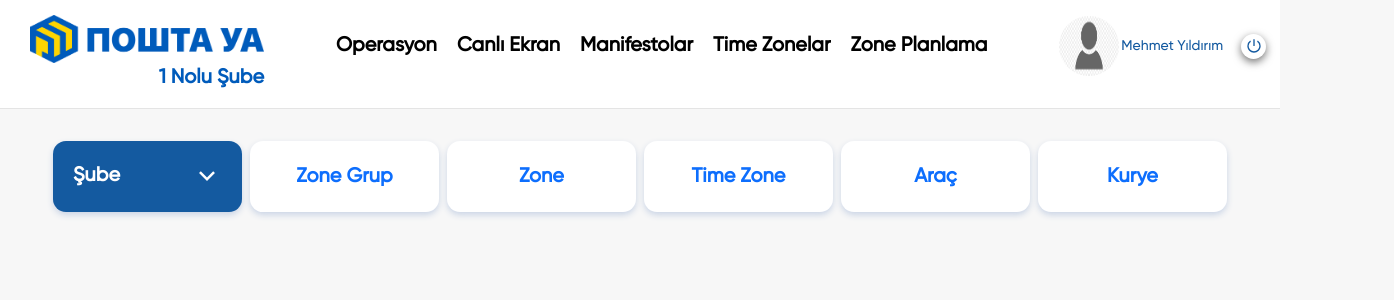
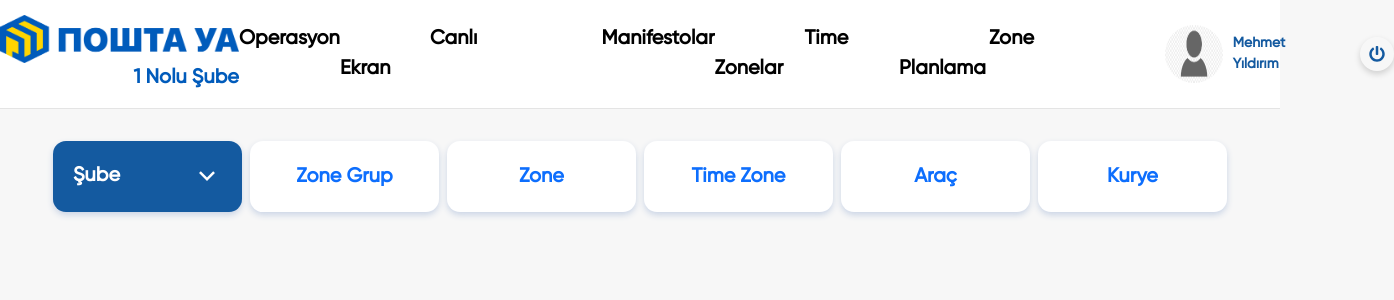
Before and after one commit to israfil3019/logistic-panel, a React (Create React App) app: page / in a window 1280 px wide. Shown: the top 300 px of the page, 1394 px wide, since content can reach past the window. Built offline with nearby package versions, Linux system fonts and the light colour scheme.

Commit message:
add show password, seperate filter input

```diff
--- a/src/App.css
+++ b/src/App.css
@@ -9,7 +9,7 @@ html {
   font-family: Gilroy;
   src: url("assets/gilroy-bold-cufonfonts/Gilroy-Medium.ttf");
 }
-
+/* navbar start */
 .mybar {
   background-color: white;
   border-bottom: #e4e4e4 1px solid;
@@ -19,83 +19,96 @@ html {
   align-items: center;
   box-sizing: border-box;
 }
-.logo {
+
+/* logo */
+.poshta_logo {
   display: flex;
   align-items: flex-end;
   flex-direction: column;
 }
-.logo span {
+.poshta_logo span {
   font-size: 20px;
   font-weight: 600;
   color: #005bbb;
 }
 
-.img {
+.poshta_img {
   height: 3rem;
+  width: 239px;
+}
+
+/* navbar right */
+.navbar_right {
+  position: relative;
+  right: -4rem;
+  display: flex;
+  justify-content: space-between;
+  align-items: center;
+  box-sizing: border-box;
 }
 
 .kullanici_bilgiler {
   display: flex;
-  justify-content: flex-end;
+  justify-content: space-between;
   align-items: center;
 }
 .kullanici_bilgiler img {
-  width: 60px;
-  height: 60px;
+  width: 58px;
+  height: 58px;
   border-radius: 100%;
 }
 .kullanici_bilgiler p {
-  margin: 0 2px;
+  margin: 0;
   font-size: 14px;
   color: #145aa0;
-  font-weight: 500;
-  text-align: center;
+  font-weight: 600;
+  position: relative;
+  left: 10px;
 }
-.navbar_right {
-  position: relative;
-  right: -2rem;
-  display: flex;
-  justify-content: flex-end;
-  align-items: center;
-  margin-bottom: 1rem;
-}
+/* navbar right icon */
 .top-react-icons {
   color: #145aa0;
   font-size: 1rem;
-  font-weight: bold;
 }
 
 .navbar_right button {
   display: flex;
   justify-content: center;
   align-items: center;
-  margin: 1rem;
+  position: relative;
+  left: 50px;
   padding: 0;
-  width: 25px;
-  height: 25px;
-  box-shadow: 0 3px 8px #707070;
+  width: 34px;
+  height: 34px;
+  box-shadow: 0 3px 6px rgba(0, 0, 0, 0.16);
 }
 
-.mybar ul {
-  list-style: none;
+/* navbar links */
+.navbar_list {
   display: flex;
-  justify-content: space-around;
+  margin-left: 0;
 }
 
-.mybar ul li a {
+.navbar_list a {
   text-decoration: none;
-  margin: 0 10px;
   color: black;
-  padding: 45px 0;
+  padding: 40px 0;
   font-size: 20px;
   font-weight: 500;
   font-weight: bold;
+  margin-left: 90px;
 }
+#operation_link {
+  margin-left: 0;
+}
+/* active border bottom */
 
 .mybar .active {
   color: #005bbb;
   border-bottom: 4px #005bbb solid;
 }
+
+/* navbar end */
 
 /* Buttons Start */
 #navbar_alt {
@@ -107,7 +120,7 @@ html {
 }
 
 #navbar_alt .btn-lg {
-  color: #004E9C;
+  color: #004e9c;
   width: 189px;
   height: 71px;
   box-shadow: 0 3px 6px #cbd5e6;
@@ -115,22 +128,33 @@ html {
   font-weight: 600;
   border-radius: 13px;
   margin: 8px;
-
 }
 /* Buttons End */
 
 /* Kargo Gösterim Start */
+#atanmıs_head {
+  font-size: 20px;
+  font-weight: 600;
+  color: #145aa0;
+  margin-bottom: 1rem;
+}
+#atanmıs_head div {
+  width: 636px;
+}
+
 .assign_kargo {
   overflow-y: auto;
   height: 669px;
   padding: 0;
   padding-right: 16px;
 }
+/* scroll bar start */
 .assign_kargo::-webkit-scrollbar {
   width: 16px;
 }
 
 .assign_kargo::-webkit-scrollbar-track {
+  margin-top: 6px;
   border-radius: 51px;
   background-color: #ececec;
 }
@@ -139,29 +163,22 @@ html {
   background-color: hsl(210, 78%, 35%);
   border-radius: 51px;
 }
+/* scroll bar end */
 
 .checkbox {
   display: flex;
   align-items: center;
   justify-content: flex-end;
   position: relative;
-  right:8px;
+  right: 8px;
 }
 #checkbox {
   border: none;
   width: 1rem;
   height: 1rem;
-  background-color: #E9E9E9;
+  background-color: #e9e9e9;
 }
-#atanmıs_head {
-  font-size: 20px;
-  font-weight: 600;
-  color: #145aa0;
-  margin-bottom: 18px;
-}
-#atanmıs_head div{
-  width: 636px;
-}
+
 .search_icon {
   position: relative;
   left: -30px;
@@ -182,17 +199,17 @@ html {
   width: 184px;
   height: 42px;
 }
-.process_area{
+.process_area {
   display: flex;
   justify-content: space-around;
   align-items: center;
   margin-right: 2rem;
   width: 325px;
 }
-.process_area button{
+.process_area button {
   border: none;
   background-color: white;
-  color: #145AA0;
+  color: #145aa0;
   font-size: 14px;
   font-weight: 600;
 }
@@ -204,7 +221,6 @@ html {
   border-radius: 25px;
   margin-right: 10px;
 }
-
 
 #kargo_gösterim2 {
   width: 636px;
@@ -243,14 +259,13 @@ html {
 }
 /* Kargo Gösterim End */
 
-
 /* Login Page Start */
 .img-cotainer {
   display: flex;
   justify-content: center;
 }
 .login_logo img {
-  width: 450px;
+  width: 300px;
   margin-bottom: 30px;
 }
 .login-main {
@@ -285,25 +300,31 @@ html {
   line-height: 1.5;
   border-radius: 4px;
 }
-.checkbox_password {
+.checkbox_remember {
   display: flex;
   justify-content: flex-start;
-  align-items: center;
+  align-items:baseline;
+}
+.checkbox_remember label{
+  margin:0 0px 10px 10px;
 }
 #checkbox1 {
-  margin: 10px 10px 10px 0;
-  width: 1rem;
-  height: 1rem;
+  border: 1px solid #dfdfdf;
+  padding: 8px;
+  margin: 0;
 }
 #signin_btn {
   padding: 6px 28px;
 }
 .show-hide {
   position: relative;
+  color: #004e9c;
+  font-size: 12px;
   bottom: 28px;
   left: 320px;
   -webkit-transform: translateY(-50%);
   transform: translateY(-50%);
+  cursor: pointer;
 }
 .show-hide span.show:before {
   content: "show";
--- a/src/components/DropdownSube.js
+++ b/src/components/DropdownSube.js
@@ -51,7 +51,7 @@ const ListItem = styled("li")`
   padding: 5px;
   border-bottom: 1px solid #e5e5e5;
   &:hover {
-    color: #fd9e46;
+    color: #145AA0;
   }
   &:last-child {
     border: none;
--- a/src/components/Navbar.js
+++ b/src/components/Navbar.js
@@ -1,14 +1,13 @@
 import React, { useState, useContext } from "react";
 import logo from "../assets/poshta_logo.png";
 import avatar from "../assets/avatar.jpg";
-import { RiShutDownLine } from "react-icons/ri";
+import { FaPowerOff } from "react-icons/fa";
 import { NavLink } from "react-router-dom";
 import { IconContext } from "react-icons";
 import { useHistory } from "react-router";
 
-
 const Navbar = () => {
-  let history = useHistory()
+  let history = useHistory();
   const [kullanici, setKullanici] = useState([
     {
       resim: avatar,
@@ -22,52 +21,61 @@ const Navbar = () => {
     },
   ]);
 
-  const handleLogout = () =>{
-    history.push('/login')
-  }
+  const handleLogout = () => {
+    history.push("/login");
+  };
   return (
     <div className="mybar">
-      <div className="logo">
-        <img className="img" src={logo} alt="logo"></img>
+      <div className="poshta_logo">
+        <img className="poshta_img" src={logo} alt="logo"></img>
         <span>1 Nolu Şube</span>
       </div>
-      <ul className='navbar_list'>
-        <li>
-          <NavLink exact activeClassName="active" to="/operasyon">
+      <div className="navbar_list">
+        <div>
+          <NavLink
+            id="operation_link"
+            exact
+            activeClassName="active"
+            to="/operasyon"
+          >
             Operasyon
           </NavLink>
-        </li>
-        <li>
+        </div>
+        <div>
           <NavLink activeClassName="active" to="/canli-ekran">
             Canlı Ekran
           </NavLink>
-        </li>
-        <li>
+        </div>
+        <div>
           <NavLink activeClassName="active" to="/manifesto">
             Manifestolar
           </NavLink>
-        </li>
-        <li>
+        </div>
+        <div>
           <NavLink activeClassName="active" to="/time-zone">
             Time Zonelar
           </NavLink>
-        </li>
-        <li>
+        </div>
+        <div>
           <NavLink activeClassName="active" to="/zone-plan">
             Zone Planlama
           </NavLink>
-        </li>
-      </ul>
+        </div>
+      </div>
 
       <div className="navbar_right">
         <div className="kullanici_bilgiler">
-          <img src={kullanici[0].resim} alt="avatar" />
-          <p>{kullanici[0].isim}</p>
+          <div>
+            <img src={kullanici[0].resim} alt="avatar" />
+          </div>
+          <div>
+            <p>{kullanici[0].isim}</p>
+          </div>
         </div>
         <div>
-          <button className='btn rounded-circle'>
+          <button className="btn rounded-circle">
             <IconContext.Provider value={{ className: "top-react-icons" }}>
-              <RiShutDownLine onClick={handleLogout}/>
+              <FaPowerOff onClick={handleLogout} />
             </IconContext.Provider>
           </button>
         </div>
--- a/src/pages/CanlıEkran.js
+++ b/src/pages/CanlıEkran.js
@@ -6,10 +6,14 @@ import { FiSearch } from "react-icons/fi";
 
 const CanlıEkran = () => {
   const [searchTerm, setSearchTerm] = useState("");
+  const [searchTermm, setSearchTermm] = useState("");
   const {cargos} = useContext(CargoContext);
 
   const filteredCargos = cargos.filter(
     (cargo) => cargo.ttn.toString().indexOf(searchTerm) > -1
+  );
+  const filteredCargoss = cargos.filter(
+    (cargo) => cargo.ttn.toString().indexOf(searchTermm) > -1
   );
 
     return (
@@ -54,7 +58,7 @@ const CanlıEkran = () => {
               <Row className="justify-content-center">
                 <div className="search_area">
                   <input
-                    onChange={(e) => setSearchTerm(e.target.value)}
+                    onChange={(e) => setSearchTermm(e.target.value)}
                     type="text"
                     placeholder="Arama"
                     id="search_input"
@@ -69,7 +73,7 @@ const CanlıEkran = () => {
               </Row>
               <Row className="justify-content-center" id="assign_kargo_row2">
                 <Col className="assign_kargo">
-                  {filteredCargos
+                  {filteredCargoss
                     .filter((cargo) => !cargo.durum)
                     .map((cargo) => (
                       <CargoItem cargo={cargo} key={cargo.id} />
--- a/src/pages/Operasyon.js
+++ b/src/pages/Operasyon.js
@@ -6,10 +6,14 @@ import { FiSearch } from "react-icons/fi";
 
 const Operasyon = () => {
   const [searchTerm, setSearchTerm] = useState("");
+  const [searchTermm, setSearchTermm] = useState("");
   const {cargos} = useContext(CargoContext);
 
   const filteredCargos = cargos.filter(
     (cargo) => cargo.ttn.toString().indexOf(searchTerm) > -1
+  );
+  const filteredCargoss = cargos.filter(
+    (cargo) => cargo.ttn.toString().indexOf(searchTermm) > -1
   );
 
   return (
@@ -17,7 +21,7 @@ const Operasyon = () => {
       <Container>
         <Row
           id="atanmıs_head"
-          className="justify-content-center text-center mb-2"
+          className="justify-content-center text-center"
         >
           <Col sm={5}>Atanmış Kargolar</Col>
           <Col sm={5}>Atanmamış Kargolar</Col>
@@ -66,7 +70,7 @@ const Operasyon = () => {
                   <button>Sorun</button>
                 </div>
                 <input
-                  onChange={(e) => setSearchTerm(e.target.value)}
+                  onChange={(e) => setSearchTermm(e.target.value)}
                   type="text"
                   placeholder="Arama"
                   id="search_input2"
@@ -81,7 +85,7 @@ const Operasyon = () => {
             </Row>
             <Row className="justify-content-center" id="assign_kargo_row2">
               <Col className="assign_kargo">
-                {filteredCargos
+                {filteredCargoss
                   .filter((cargo) => !cargo.durum)
                   .map((cargo) => (
                     <CargoItem cargo={cargo} key={cargo.id} />
```
Also changed, not shown: src/pages/LoginPage.js (+14 -12 lines).
